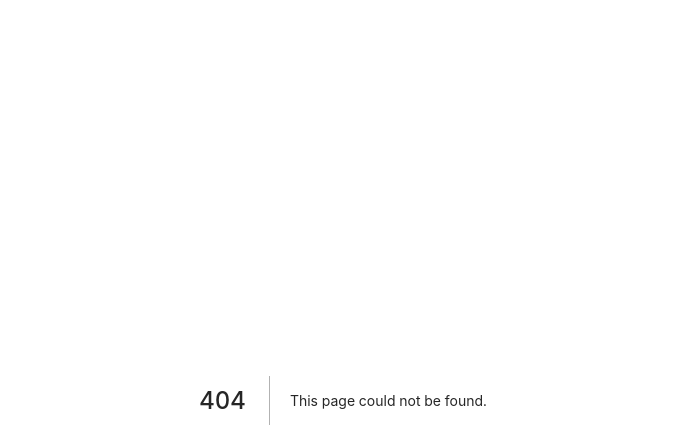
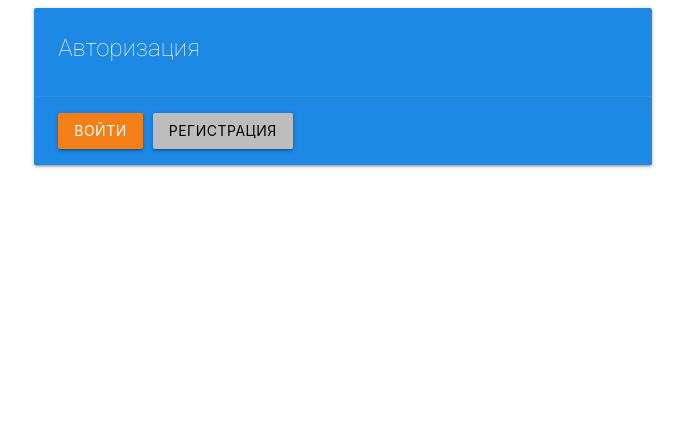
Before and after one commit to vladboldyr/ReactJSNet, a Next.js app: page /auth in a window 1280 px wide. Before the commit this address had no page. Shown: the top 448 px of the page, without its empty margins (297-982 px from the left). Built offline with nearby package versions, Linux system fonts and the light colour scheme.

Commit message:
happened import materialize-css

```diff
--- a/package.json
+++ b/package.json
@@ -6,7 +6,7 @@
   "scripts": {
     "node_script": "node server/app.js",
     "server": "nodemon server/app.js",
-    "dev": "next dev",
+    "dev": "concurrently \"next dev\" \"npm run server\"",
     "start": "next start",
     "build": "next build",
     "test": "jest",
@@ -36,6 +36,7 @@
     "babel-preset-stage-0": "^6.24.1",
     "concurrently": "^5.3.0",
     "css-loader": "^1.0.1",
+    "extract-text-webpack-plugin": "^3.0.2",
     "file-loader": "^1.1.6",
     "html-webpack-plugin": "^4.4.1",
     "jest": "^26.5.2",
--- /dev/null
+++ b/src/pages/auth.tsx
@@ -0,0 +1,38 @@
+import $ from 'jquery';
+import { useEffect } from 'react';
+
+
+//import '../../node_modules/materialize-css/dist/js/materialize.min.js';
+
+
+
+if (typeof window !== 'undefined') {
+  window.$ = $;
+  window.jQuery = $;
+  require( '../../node_modules/materialize-css/dist/css/materialize.min.css');
+}
+
+const AuthPage = () => {
+
+
+  return (
+    <div className="row">
+      <div className="col s6 offset-s3">
+        <div className="card blue darken-1">
+          <div className="card-content white-text">
+            <span className="card-title">Авторизация</span>
+            <div>
+
+            </div>
+          </div>
+          <div className="card-action">
+           <button className="btn yellow darken-4" style={{marginRight:10}}>Войти</button>
+           <button className="btn grey lighten-1 black-text">Регистрация</button>
+          </div>
+      </div>
+      </div>
+    </div>
+  );
+}
+
+export default AuthPage;
--- /dev/null
+++ b/src/styles/auth.module.css
@@ -0,0 +1,5 @@
+@import "~materialize-css/dist/css/materialize.min.css";
+
+.test {
+  position: relative;
+}
--- a/src/styles/index.css
+++ b/src/styles/index.css
@@ -1,4 +1,4 @@
-/*@import "~materialize-css/dist/css/materialize.min.css";*/
+/* @import "~materialize-css/dist/css/materialize.min.css"; */
 @import url('https://fonts.googleapis.com/css?family=Roboto:100,400');
 /* @import url("https://fonts.googleapis.com/css2?family=Roboto:wght@400;700&display=swap"); */
 body {
--- a/webpack.config.js
+++ b/webpack.config.js
@@ -6,6 +6,7 @@ let development = process.env.NODE_ENV === 'development';
 
 //const extractCSS = new ExtractTextPlugin('./stylesheets/[name].css');
 //const extractLESS = new ExtractTextPlugin('./stylesheets/[name].less');
+const ExtractTextPlugin = require("extract-text-webpack-plugin");
 
 module.exports = {
     entry: "./src/index.tsx",
@@ -25,7 +26,10 @@ module.exports = {
             },
             {
                 test: /\.css$/,
-                use: ["style-loader", "css-loader"]
+                use: ExtractTextPlugin.extract({
+                  fallback: "style-loader",
+                  use: "css-loader"
+                })/* ["style-loader", "css-loader"] */
             },
             {
                 test: /\.less$/,
@@ -88,5 +92,7 @@ module.exports = {
         new HtmlWebpackPlugin({
             template: __dirname + "/public/index.html",
             inject: 'body'
-        })]
+        }),
+        new ExtractTextPlugin('[name].min.css')
+      ]
 };
```
Also changed, not shown: 1 other file (tests, documents, lock files or other folders).
